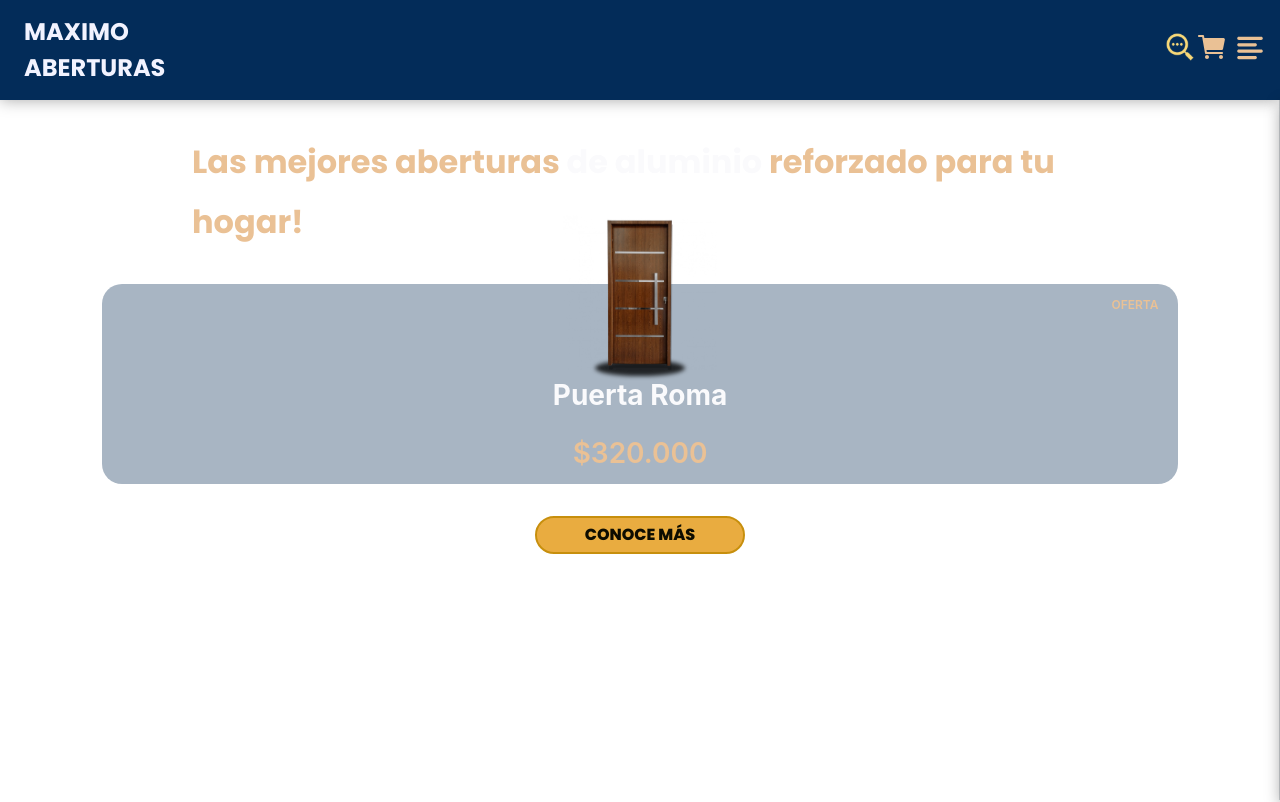
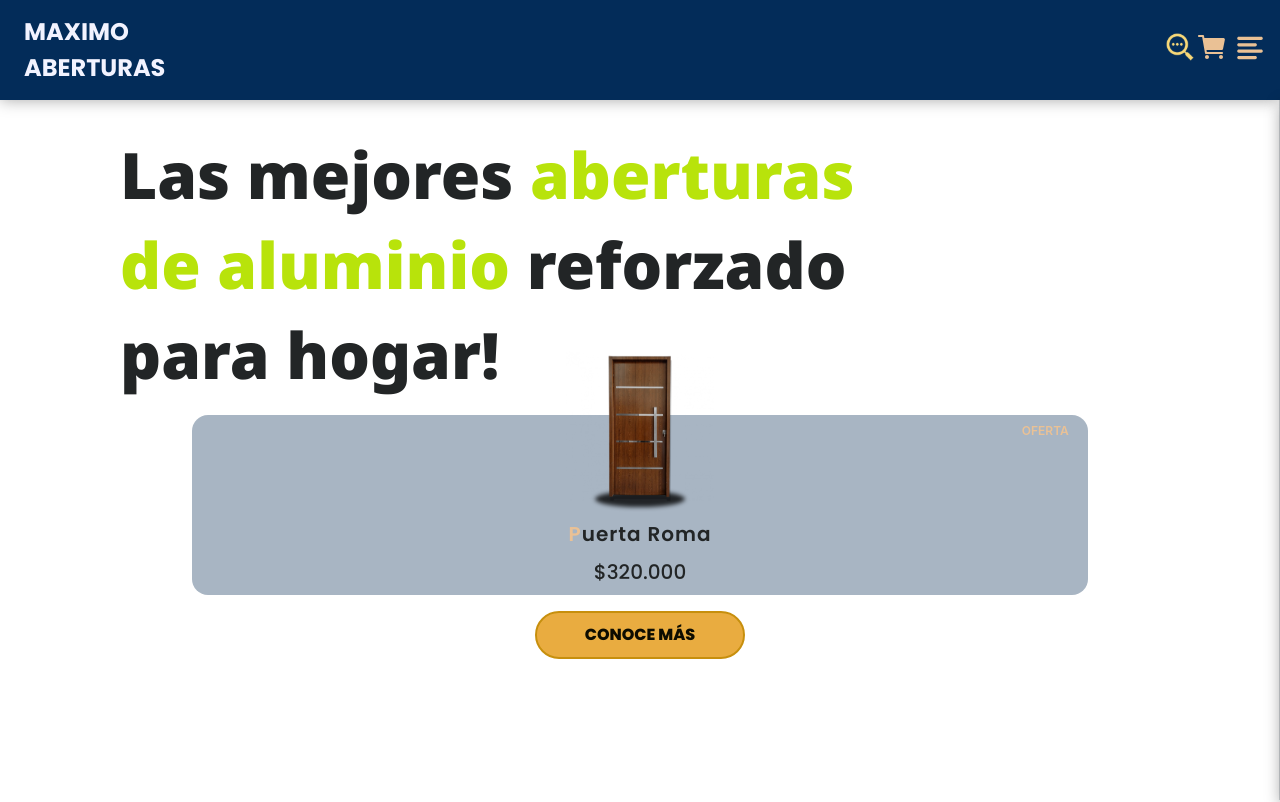
Before and after one commit to MaximoArielAranibe/maximo-aberturas-web, a React (Vite) app: page / in a window 1280 px wide. Shown: the top 802 px of the page. Built offline with nearby package versions, Linux system fonts and the light colour scheme.

Commit message:
Arreglando cosas

```diff
--- a/src/components/Button.jsx
+++ b/src/components/Button.jsx
@@ -2,9 +2,9 @@ import React from 'react';
 import '../styles/button.scss'
 
 
-const Button = ({text, action, marginToTop, className}) => {
+const Button = ({ text, action, className }) => {
   return (
-    <button className={`btn-12 ${className}`} onClick={action} style={{marginTop:marginToTop}}>
+    <button className={`btn-12 ${className}`} onClick={action}>
       <span>{text}</span>
     </button>
   )
--- a/src/components/Landing.jsx
+++ b/src/components/Landing.jsx
@@ -5,23 +5,32 @@ import productThumbnail from '../assets/images/puerta-roma.png';
 
 const Landing = () => {
 	return (
-    <section className="landing__container">
-      <div className="landing">
-        <h3 className="landing__title">
-          <span>Las mejores aberturas</span> de aluminio <span>reforzado para tu hogar!</span>
+		<section className="landing">
+			<div className="landing__content">
+
+				<div className="landing__title">
+					<h3 className="landing__title-h3">
+						Las mejores <span className="landing__title-span">aberturas de aluminio</span> reforzado para hogar!
 					</h3>
+				</div>
+
 				<div className="landing__card">
-          <div className="landing__card--wrapper">
-            <p className="landing__card--oferta">OFERTA</p>
-            <div className="landing__card--thumbnail">
-              <img className="thumbnail" src={productThumbnail} alt="puerta-nova-simil-madera" />
-              <div className="shadow"></div>
+					<span className="landing__card-offer">OFERTA</span>
+					<div className="landing__card-thumbnail">
+						<img className="landing__card-thumbnail-img" src={productThumbnail} alt="puerta-nova-simil-madera" />
+						<div className="landing__card-thumbnail-shadow"></div>
 					</div>
-            <h5 className="landing__card--name">Puerta Roma</h5>
-            <p className="landing__card--price">$320.000</p>
+
+					<div className="landing__card-details">
+						<h4 className="landing__card-details-name">Puerta Roma</h4>
+						<p className="landing__card-details-price">$320.000</p>
 					</div>
+
 				</div>
-        <Button className="landing__button" text="Conoce más" action={() => document.getElementById('carousel').scrollIntoView({ behavior: 'smooth' })} marginToTop="1rem" />
+
+				<div className='landing__button-container'>
+					<Button className="landing__button" text="Conoce más" action={() => document.getElementById('carousel').scrollIntoView({ behavior: 'smooth' })} />
+				</div>
 			</div>
 		</section>
 	);
--- a/src/components/Main.jsx
+++ b/src/components/Main.jsx
@@ -7,12 +7,11 @@ import Landing from './Landing';
 const Main = () => {
 
   return (
-    <div className='main__container'>
+    <main className='main__container'>
       <Landing />
       <Carousel />
       <Items />
-
-    </div>
+    </main>
   );
 };
 
--- a/src/styles/button.scss
+++ b/src/styles/button.scss
@@ -11,7 +11,7 @@
 .btn-12 {
   -webkit-tap-highlight-color: transparent;
   -webkit-appearance: button;
-  background-color: #1653BF;
+  background-color: $primary-600;
   background-image: none;
   color: $primary-100;
   cursor: pointer;
@@ -48,7 +48,7 @@
   border-radius: 99rem;
   border-width: 2px;
   border-color: $primary-500;
-  padding: 0.5rem 3rem;
+  padding: 0.8rem 3rem;
 }
 
 .btn-12 span {
--- a/src/styles/landing.scss
+++ b/src/styles/landing.scss
@@ -1,67 +1,73 @@
 @import 'variables';
 
-.landing__container {
-  width: 100%;
-  height: 100vh;
-  background-size: cover;
-  background-position: center;
-  position: absolute;
 
 .landing {
-    height: 100%;
+    width: 100%;
+
+    &__content {
         width: 100%;
         display: flex;
-    flex-flow: column nowrap;
+        flex-direction: column;
         align-items: center;
-    gap: 1rem;
+        position: relative;
+    }
 
     &__title {
-      margin: 0;
-      font-size: 25px;
-      padding: 2rem 0 1rem;
-      color: #FAFAFC;
+        text-align: center;
+        display: flex;
+        place-content: center;
+        padding: 0.5rem;
+        margin-bottom: 2.4rem;
+
+        &-h3 {
+            min-height: 140px;
+            font-size: 24px;
+            font-family: "Noto sans";
+            font-weight: 400;
             text-align: left;
-      font-family: "Poppins", "Noto Sans";
-      font-weight: 600;
-      line-height: 42px;
-      max-width: 256px;
+            max-width: 80%;
+            white-space: normal;
+            word-wrap: break-word;
+            line-height: 1.5;
+        }
 
-      span {
-        color: $primary-terra;
+        &-span {
+            font-weight: 800;
+            color: $accent-500;
         }
     }
 
+
     &__card {
+        width: 80%;
+        height: 180px;
+        display: flex;
+        flex-direction: column;
+        align-items: center;
+        background-color: $neutral-700;
+        position: relative;
+        border-radius: 16px;
+        background-color: rgba($color: #536D88, $alpha: 0.5);
+
+        &-offer {
+            font-size: 12px;
+            color: $primary-terra;
+            font-weight: 600;
+            text-align: right;
+            width: 100%;
+            margin-right: 2.4rem;
+            position: absolute;
+            margin-top: 0.4rem;
+        }
+
+        &-thumbnail {
+            position: relative;
             width: 100%;
             display: flex;
             align-items: center;
             justify-content: center;
 
-      &--wrapper {
-        width: 84%;
-        border-radius: 20px;
-        background-color: rgba(#536D88, 0.5);
-        color: $neutral-100;
-        position: relative;
-        height: 180px;
-        margin-top: 32px;
-      }
-
-      &--oferta {
-        font-size: 12px;
-        color: $primary-terra;
-        font-weight: 600;
-        text-align: right;
-        margin-right: 1.2rem;
-      }
-
-      &--thumbnail {
-        width: 100%;
-        display: flex;
-        align-items: center;
-        justify-content: center;
-
-        .thumbnail {
+            &-img {
                 max-width: 100%;
                 height: 150px;
                 position: absolute;
@@ -70,111 +76,133 @@
                 z-index: 2;
             }
 
-        .shadow {
+            &-shadow {
                 position: absolute;
                 width: 90px;
                 height: 16px;
                 background-color: rgba($color: #000000, $alpha: 0.8);
                 filter: blur(2px);
                 border-radius: 50%;
-          transform: skew();
                 top: 76px;
             }
         }
 
-      &--name {
-        font-size: 18px;
-        margin-bottom: 0;
+        &-details {
+            margin-top: 6rem;
+            font-family: "Poppins";
+            font-size: 16px;
+            text-align: center;
+
+            &-name {
+                margin: 0;
+                letter-spacing: 1px;
+                padding: 0.5rem;
                 font-weight: 700;
-        margin-top: 3.4rem;
             }
 
-      &--price {
+            &-name::first-letter {
                 color: $primary-terra;
+            }
+
+            &-price {
+                margin: 0;
                 font-weight: 600;
-        font-size: 18px;
             }
         }
     }
 
-  @media (min-width: 425px) {
+    &__button-container {
+        margin-top: 1.4rem;
+    }
+
+    @include media-breakpoint-up(sm) {
+        .landing__title-h3 {
+            font-size: 32px;
+        }
+    }
+
+    @include media-breakpoint-up(md) {
+
+        .landing__title {
+            margin-bottom: 0.5rem;
+            max-width: 800px;
+
+            &-h3 {
+                font-weight: 900;
+                font-size: 48px;
+                margin-top: 1.4rem;
+                margin-bottom: 0;
+            }
+
+            &-span {
+                font-weight: 900;
+            }
+        }
+
+        .landing__card-details {
+            font-size: 20px;
+
+            &-name {
+                font-weight: 600;
+            }
+
+            &-price {
+                margin: 0;
+                font-weight: 500;
+
+            }
+        }
+
+        .landing__button-container {
+            margin: 1.6rem;
+        }
+    }
+
+    @include media-breakpoint-up(lg) {
+
         .landing {
             &__title {
-        margin: 0;
-        color: #FAFAFC;
-        text-align: left;
-        font-family: "Poppins", "Noto Sans";
-        font-weight: 700;
-        line-height: 42px;
-        max-width: 440px;
-        margin: 0 4rem;
+                max-width: 90%;
+
+                &-h3 {
+                    font-size: 56px;
+                    line-height: 1.3;
+                    max-width: 800px;
+                }
+            }
+
+            &__button-container {
+                margin: 1rem;
+            }
         }
 
         &__card {
-        &--wrapper {
-          height: 200px;
-          margin-bottom: 1rem;
-        }
-
-        &--thumbnail {
-          .thumbnail {
-            height: 155px;
-            top: -69px;
+            width: 70%;
+            height: 180px;
+            display: flex;
+            flex-direction: column;
+            align-items: center;
+            background-color: $neutral-700;
+            position: relative;
+            border-radius: 16px;
+            background-color: rgba($color: #536D88, $alpha: 0.5);
         }
     }
 
-        &--name {
-          font-size: 20px;
-          margin-top: 4.5rem;
-        }
-      }
+    @include media-breakpoint-up(xl) {
+        .landing {
+            &__title {
+
+                &-h3 {
+                    font-size: 64px;
+                    margin-right: 240px;
+                    line-height: 1.4;
                 }
             }
 
-  @include media-breakpoint-up(sm) {
-
-    .landing {
-      &__title {
-        font-size: 32px;
-        padding-bottom: 0;
-        margin-bottom: 3rem;
-      }
-
-      &__card {
-        &--name {
-          font-size: 24px;
-          margin-top: 3rem;
-        }
-
-        &--price {
-          font-size: 24px;
+            &__button-container {
                 margin: 1rem;
             }
         }
     }
 }
-
-  @include media-breakpoint-up(md) {
-    .landing {
-      gap: 0;
-      &__title {
-        font-size: 32px;
-        line-height: 60px;
-        min-width: 70%;
-        margin-bottom: 0;
-      }
-
-      &__card {
-        &--name {
-          font-size: 28px;
-          margin-top: 3rem;
-        }
-
-        &--price {
-          font-size: 28px;
-          margin: 1rem;
-        }
-      }
-    }
-  }
-}
--- a/src/styles/main.scss
+++ b/src/styles/main.scss
@@ -4,22 +4,9 @@
   width: 100%;
   height: 100%;
   display: flex;
-  position: relative;
   flex-flow: column nowrap;
-  overflow-y: scroll;
-  scroll-snap-type: y proximity;
 }
 
 .main__container > section {
-  position: relative;
-  text-align: center;
-  height: 100vh;
-  scroll-snap-align: start;
-  scroll-behavior: smooth;
-  padding-top: 100px;
+  min-height: 100vh;
 }
-
-.main__container > section:first-child{
-  scroll-behavior: smooth;
-  position: relative;
-}
--- a/src/styles/navbar.scss
+++ b/src/styles/navbar.scss
@@ -7,9 +7,9 @@
   box-shadow: rgba(0, 0, 0, 0.35) 0 0 15px;
   background-color: #28292B;
   background-color: $primary-800;
-  position: fixed;
   align-items: center;
   justify-content: space-between;
+  position: sticky;
   /* Para asegurar que el navbar esté encima del menú */
 
   &__container {
```
Lines whose indentation alone changed are shown as unchanged.
